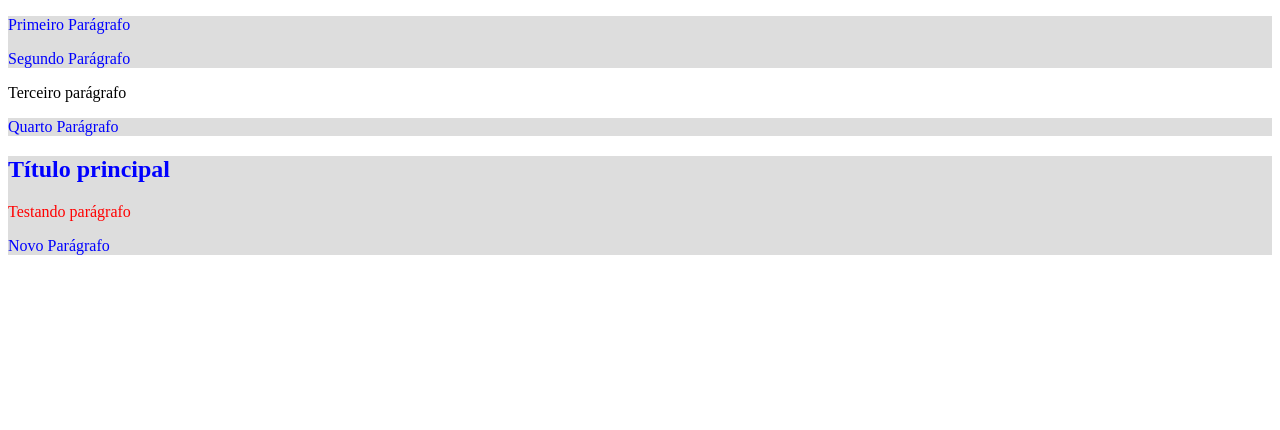
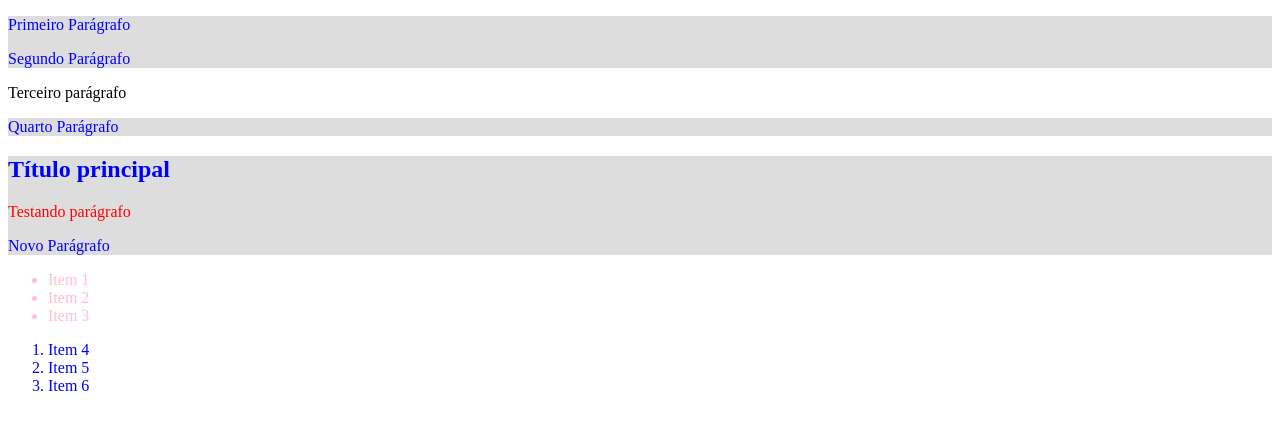
Before and after one commit to danilo-borges-dev/SASS_CSS_CURSO, a plain HTML site: page 03_Nesting/index.html in a window 1280 px wide. Drawn offline with Linux system fonts and the light colour scheme.

Commit message:
Praticando com nesting

```diff
--- a/03_Nesting/index.html
+++ b/03_Nesting/index.html
@@ -33,5 +33,30 @@
             Novo Parágrafo
         </p>
     </main>
+
+    <ul>
+        <li>
+            Item 1
+        </li>
+        <li>
+            Item 2
+        </li>
+        <li>
+            Item 3
+        </li>
+    </ul>
+
+
+    <ol>
+        <li>
+            Item 4
+        </li>
+        <li>
+            Item 5
+        </li>
+        <li>
+            Item 6
+        </li>
+    </ol>
 </body>
 </html>
--- a/03_Nesting/sass/styles.sass
+++ b/03_Nesting/sass/styles.sass
@@ -7,3 +7,10 @@ div, main
 main
     .p-vermelho
         color: red
+
+li
+    color: pink
+
+ol
+    > li
+        color: blue
```
Also changed, not shown: 03_Nesting/css/styles.css, 1 other file.
